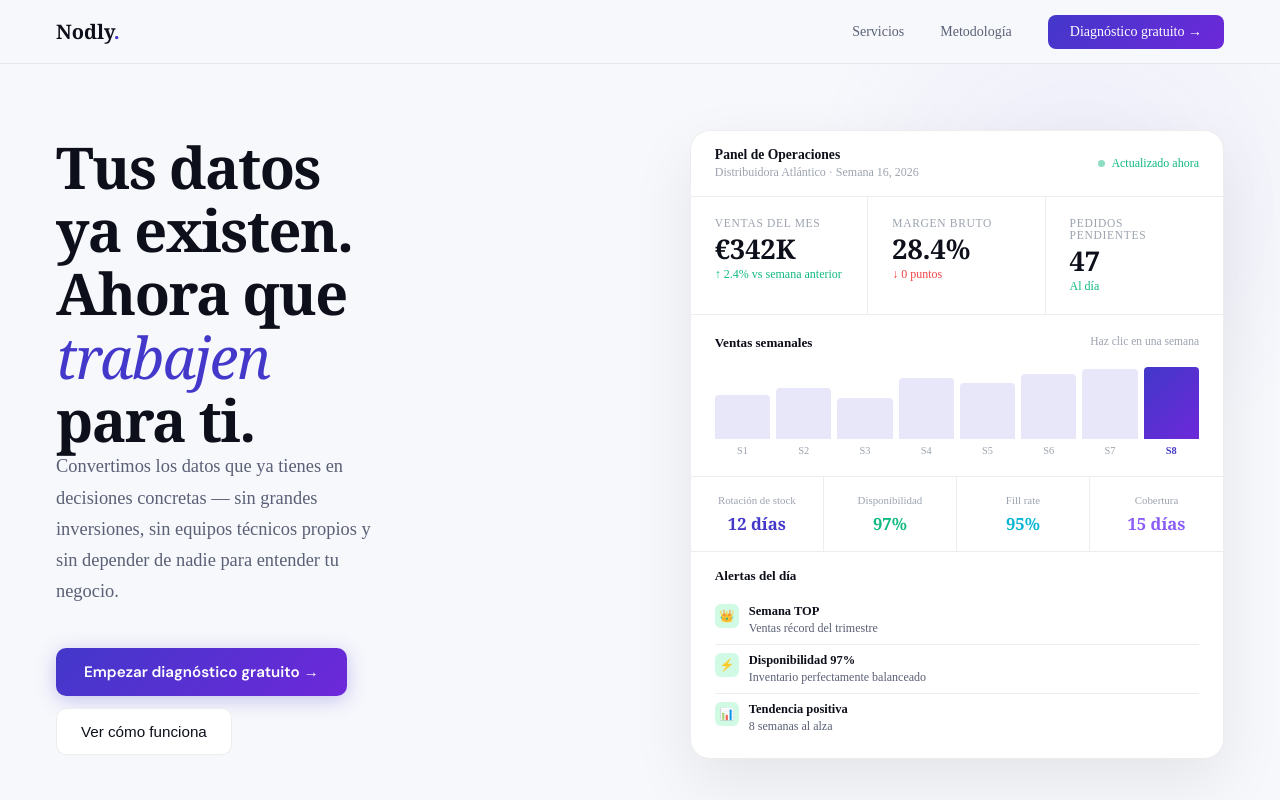
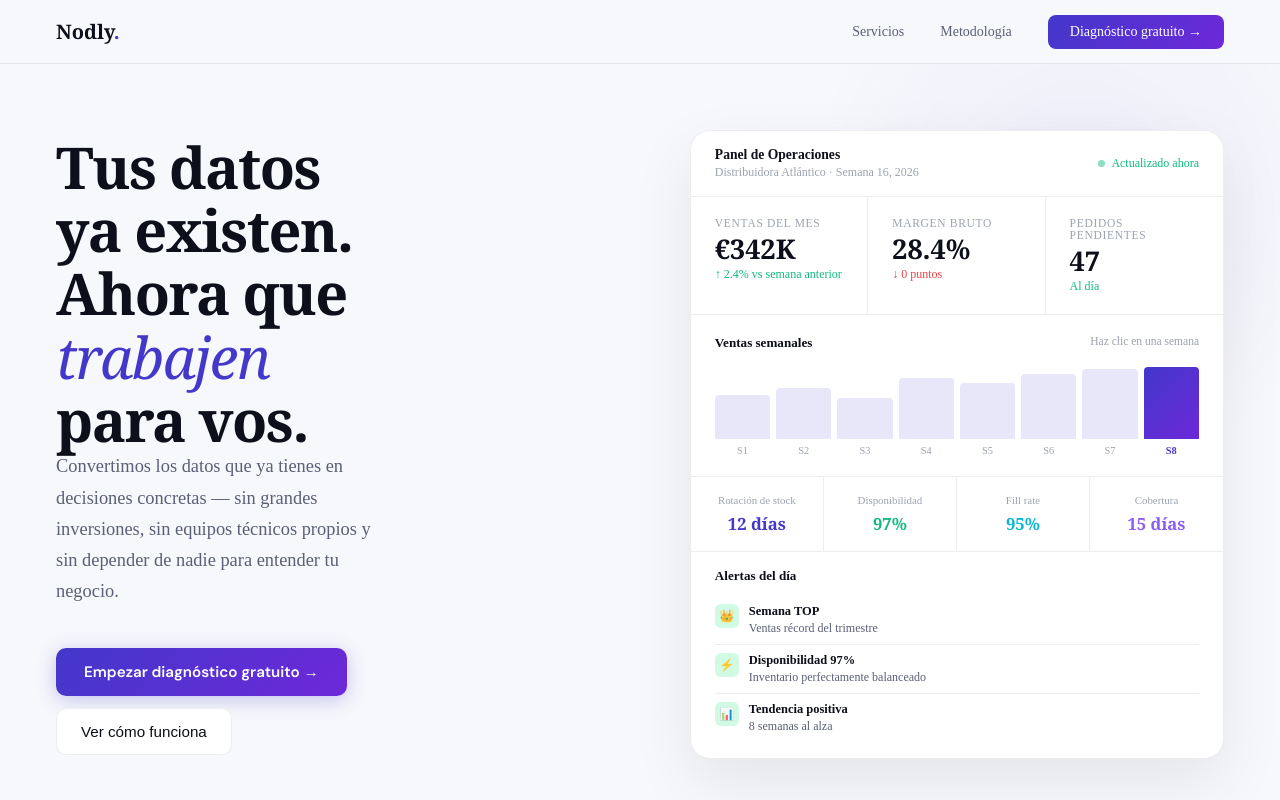
Before and after one commit to nodlywork/nodly_general, a Next.js app: page / in a window 1280 px wide. Shown: the top 800 px of the page. Built offline with nearby package versions, Linux system fonts and the light colour scheme.

Commit message:
que los datos trabajen para vos

```diff
--- a/app/components/Hero.js
+++ b/app/components/Hero.js
@@ -148,7 +148,7 @@ export default function Hero() {
           >
             Tus datos ya existen.<br />
             Ahora que <em style={{ fontStyle: 'italic', fontWeight: 300, color: '#4338CA' }}>trabajen</em><br />
-            para ti.
+            para vos.
           </motion.h1>
 
           <motion.p
```
